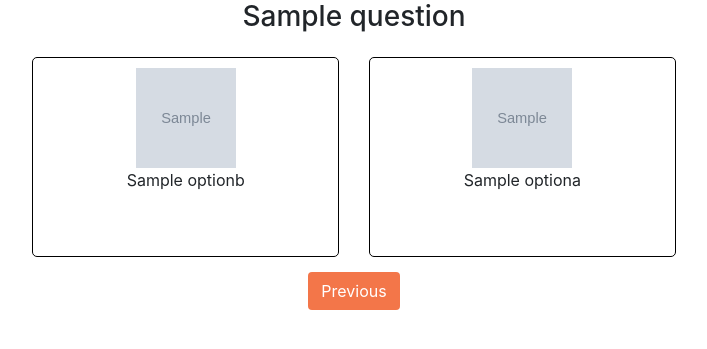
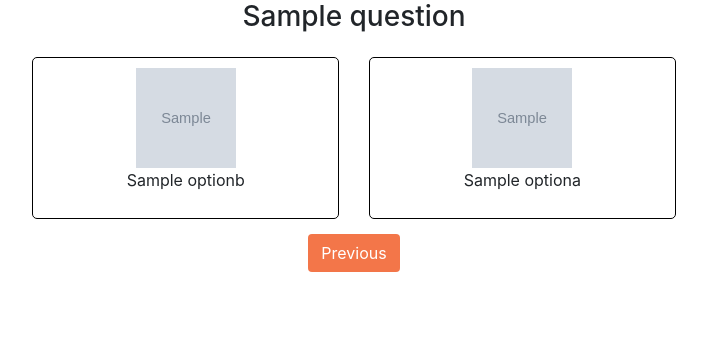
Before and after one commit to AmrMahmoud96/Project-Green, a Flask app: page /questions in a window 1280 px wide. Shown: the part 210-559 px from the top of the page, without its empty margins (286-993 px from the left). Run offline with Flask 2, Linux system fonts and the light colour scheme; the visitor is signed in with stand-in values (Sample User, id 1); grey boxes marked "Sample" are stand-in pictures; a database or web service that is not in the repository returns one stand-in record (values such as "Sample title"); some libraries are stand-ins or nearby versions.

Commit message:
small fix

```diff
--- a/initial project/templates/questions.html
+++ b/initial project/templates/questions.html
@@ -7,9 +7,7 @@
     }
     label{
         padding: 10px;
-        width: 200px;
-        height: 200px;
-        vertical-align: top;
+        vertical-align: middle;
         text-align: center;
         word-break: break-word;
         border: 1px solid black;
```
